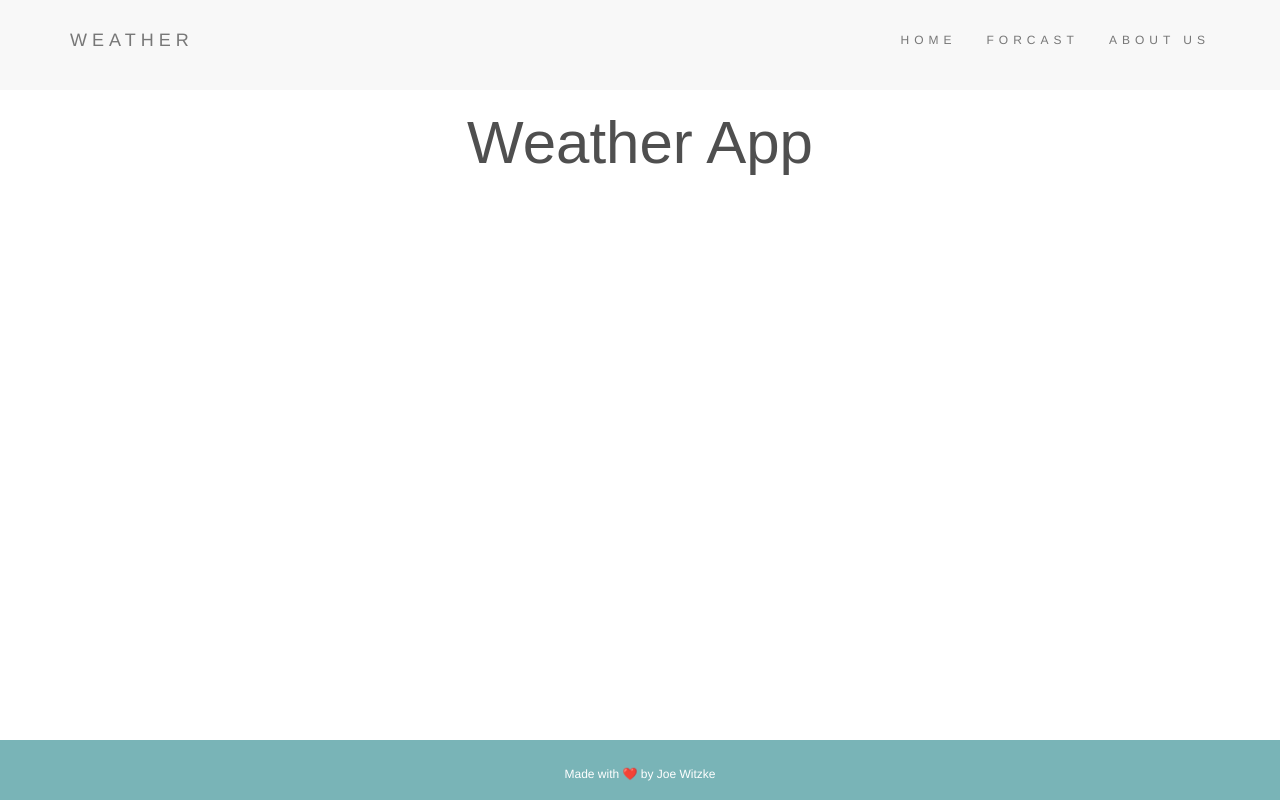
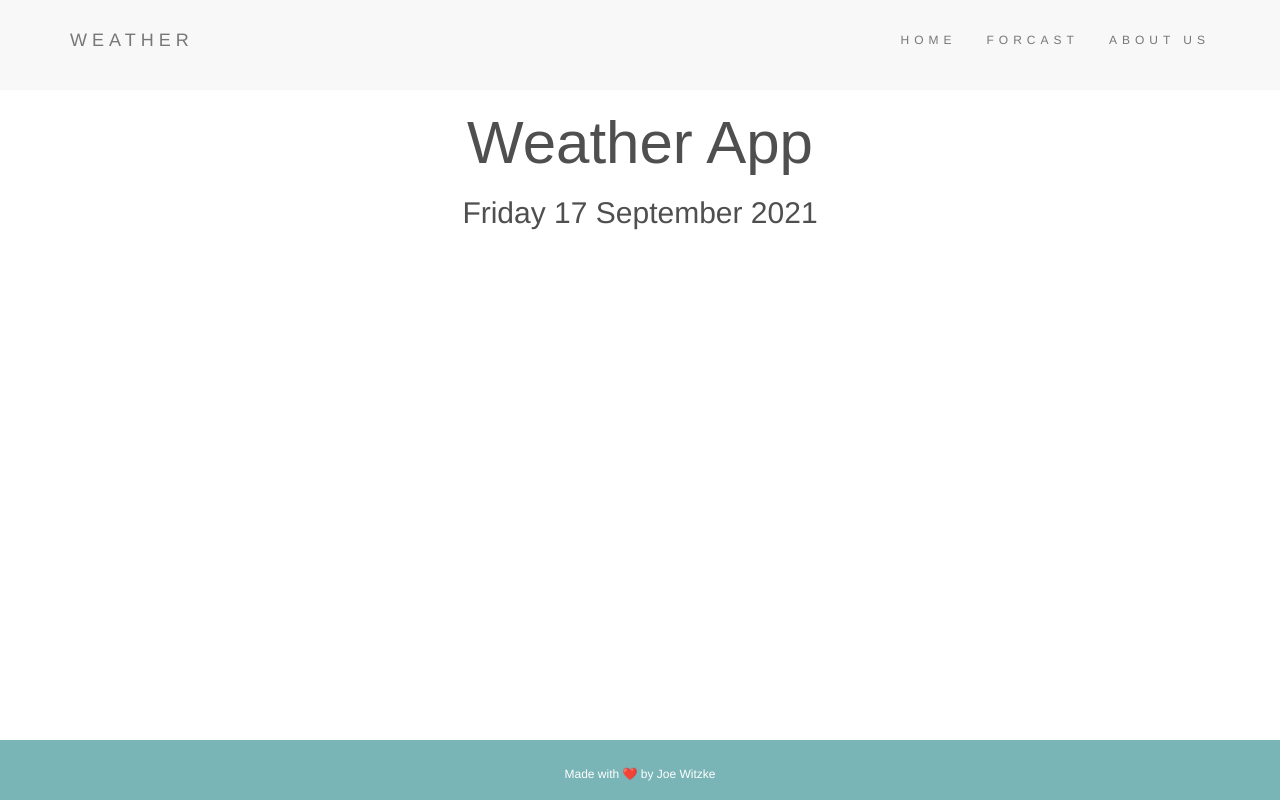
Before and after one commit to joseph-witzke/weather-react, a React (Create React App) app in the folder weather-app/: page / in a window 1280 px wide. Built offline with nearby package versions, Linux system fonts and the light colour scheme.

Commit message:
writes datebuilder function and displays current date on home page

```diff
--- a/weather-app/src/App.js
+++ b/weather-app/src/App.js
@@ -1,3 +1,6 @@
+//IMPORTS
+import React, { useState } from 'react';
+
 //STYLES
 import './App.css';
 
@@ -6,10 +9,46 @@ import Header from './components/Header';
 import Footer from './components/Footer';
 
 function App() {
+  const [weather, setWeather] = useState({});
+
+  const dateBuilder = (item) => {
+    let months = [
+      'January',
+      'February',
+      'March',
+      'April',
+      'May',
+      'June',
+      'July',
+      'August',
+      'September',
+      'October',
+      'November',
+      'December',
+    ];
+    let days = [
+      'Sunday',
+      'Monday',
+      'Tuesday',
+      'Wednesday',
+      'Thursday',
+      'Friday',
+      'Saturday',
+    ];
+
+    let day = days[item.getDay()];
+    let date = item.getDate();
+    let month = months[item.getMonth()];
+    let year = item.getFullYear();
+
+    return `${day} ${date} ${month} ${year}`;
+  };
+
   return (
     <div className='App'>
       <Header />
       <h1>Weather App</h1>
+      <h2>{dateBuilder(new Date())}</h2>
       <Footer />
     </div>
   );
```
Also changed, not shown: weather-app/src/components/CurrentWeather.js (added).
